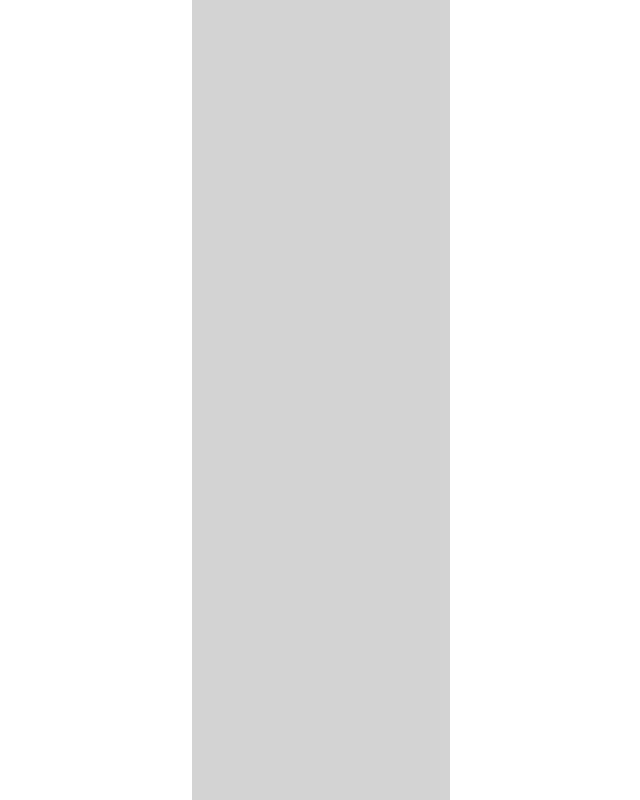
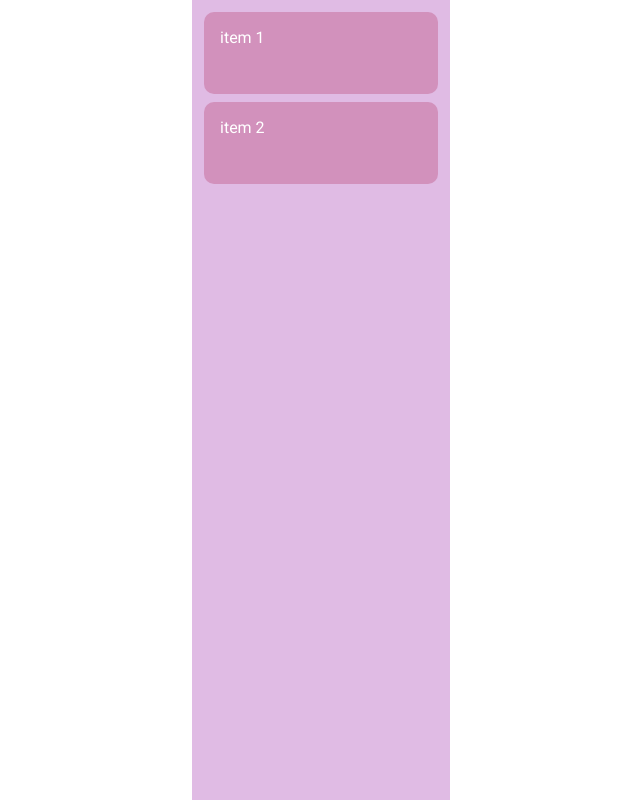
Before and after one commit to CutieMath/dnd-w-lib, a React (Vite) app: page / in a window 1280 px wide. Shown: the whole page, without its empty margins (319-959 px from the left). Built offline with nearby package versions, Linux system fonts and the light colour scheme.

Commit message:
bugfix and styling fix

```diff
--- a/src/App.jsx
+++ b/src/App.jsx
@@ -7,14 +7,12 @@ const itemsData = [
   { id: uuidv4(), content: "item 2" },
 ];
 
-const columnsData = [
-  {
-    [uuidv4]: {
-      name: "Group 1",
-      items: itemsData,
-    },
+const columnsData = {
+  [uuidv4()]: {
+    name: "Group 1",
+    items: itemsData,
   },
-];
+};
 
 function App() {
   const [columns, setColumns] = useState(columnsData);
@@ -27,9 +25,9 @@ function App() {
       }}
     >
       <DragDropContext onDragEnd={(result) => console.log(result)}>
-        {Object.entries(columns).map(([id, column], index) => {
+        {Object.entries(columns).map(([id, column]) => {
           return (
-            <Droppable key={index} droppableId={id}>
+            <Droppable key={id} droppableId={id}>
               {(provided, snapshot) => {
                 return (
                   <div
@@ -38,12 +36,46 @@ function App() {
                     style={{
                       background: snapshot.isDraggingOver
                         ? "lightpink"
-                        : "lightgrey",
+                        : "#E0BBE4",
                       padding: 4,
                       width: 250,
                       minHeight: 500,
                     }}
-                  ></div>
+                  >
+                    {column.items.map((item, index) => {
+                      return (
+                        <Draggable
+                          key={item.id}
+                          draggableId={item.id}
+                          index={index}
+                        >
+                          {(provided, snapshot) => {
+                            return (
+                              <div
+                                ref={provided.innerRef}
+                                {...provided.draggableProps}
+                                {...provided.dragHandleProps}
+                                style={{
+                                  borderRadius: "10px",
+                                  userSelect: "none",
+                                  padding: 16,
+                                  margin: "8px",
+                                  minHeight: "50px",
+                                  backgroundColor: snapshot.isDragging
+                                    ? "#957DAD"
+                                    : "#D291BC",
+                                  color: "white",
+                                  ...provided.draggableProps.style,
+                                }}
+                              >
+                                {item.content}
+                              </div>
+                            );
+                          }}
+                        </Draggable>
+                      );
+                    })}
+                  </div>
                 );
               }}
             </Droppable>
```
